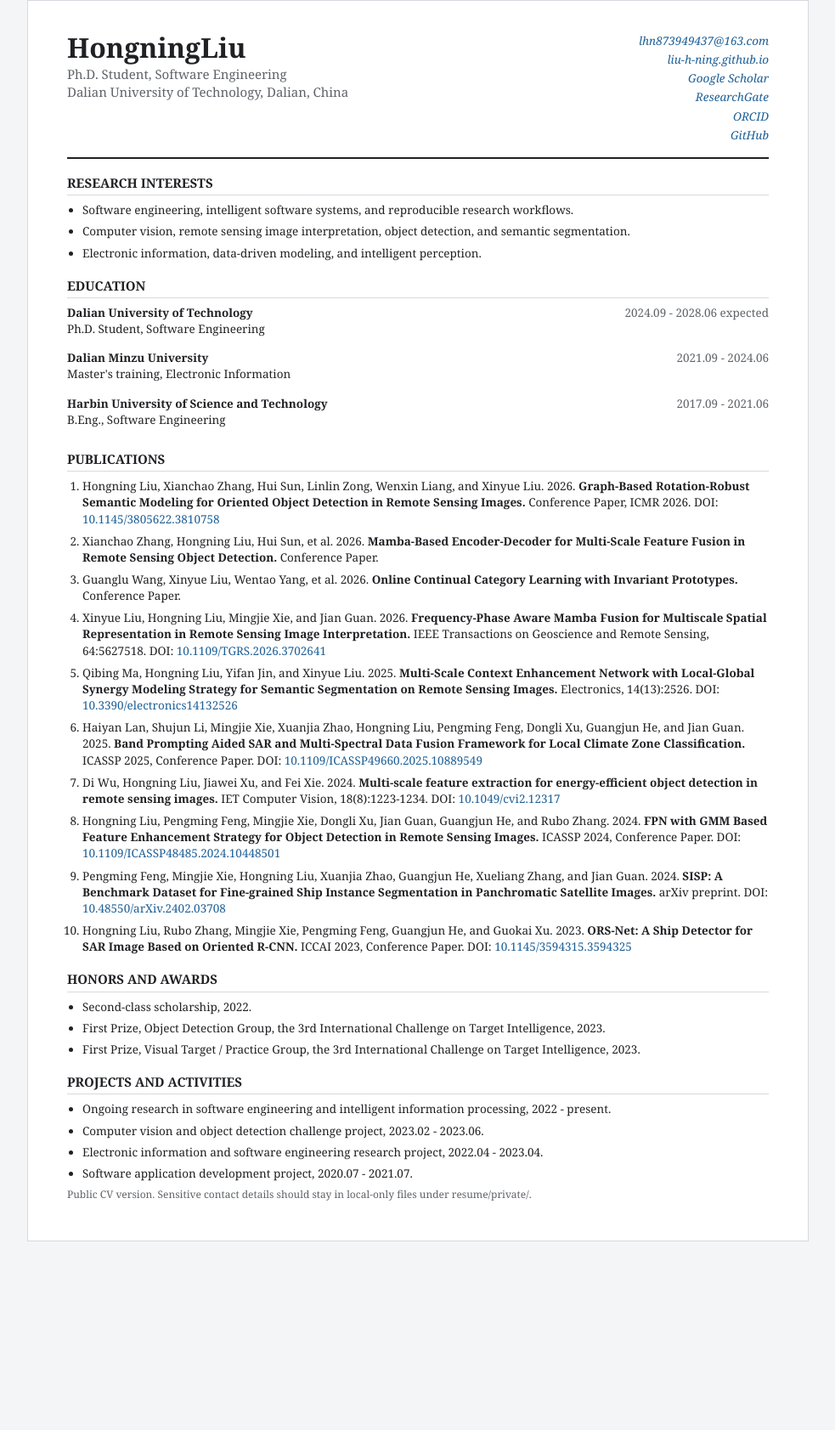
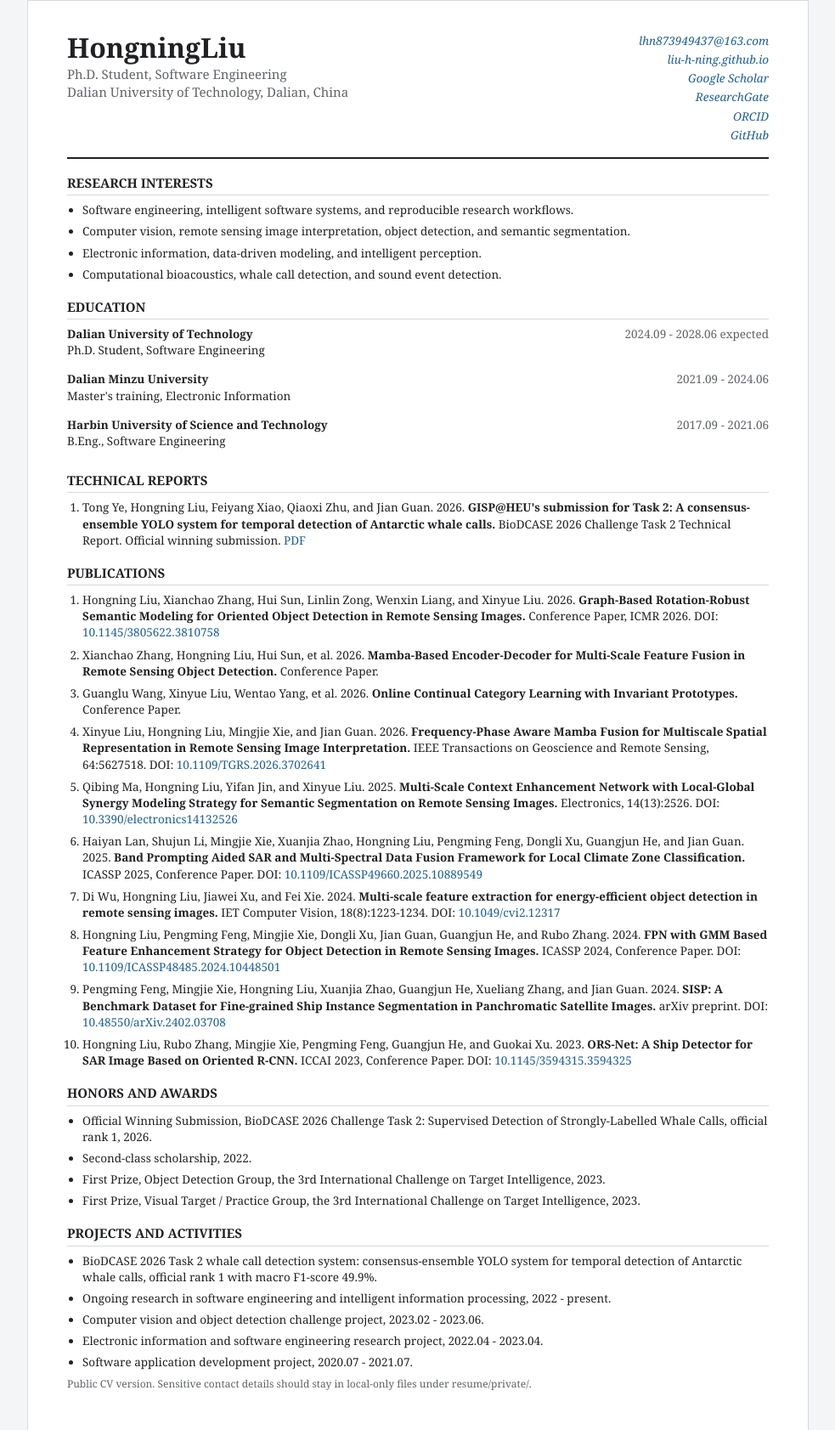
Before and after one commit to liu-h-ning/liu-h-ning.github.io, a plain HTML site: page resume/HongningLiu-CV.html in a window 1280 px wide. Shown: the part 28-1711 px from the top of the page at 85% size, without its empty margins (148-1131 px from the left). Before the commit the page ends 1517 px from the top, so only its background shows below. Drawn offline with Linux system fonts and the light colour scheme.

Commit message:
Add BioDCASE winning submission to CV

```diff
--- a/resume/HongningLiu-CV.html
+++ b/resume/HongningLiu-CV.html
@@ -1,5 +1,6 @@
 <!doctype html>
 <html lang="en">
+
 <head>
     <meta charset="utf-8">
     <meta name="viewport" content="width=device-width, initial-scale=1">
@@ -125,17 +126,14 @@
                 padding: 24px 20px;
                 border: 0;
             }
-
             header,
             .entry {
                 display: block;
             }
-
             .contact {
                 margin-top: 12px;
                 text-align: left;
             }
-
             .entry span {
                 white-space: normal;
             }
@@ -146,25 +144,23 @@
                 size: A4;
                 margin: 14mm;
             }
-
             body {
                 background: #ffffff;
                 font-size: 11px;
             }
-
             .page {
                 width: auto;
                 margin: 0;
                 padding: 0;
                 border: 0;
             }
-
             a {
                 color: var(--ink);
             }
         }
     </style>
 </head>
+
 <body>
     <main class="page">
         <header>
@@ -188,6 +184,7 @@
                 <li>Software engineering, intelligent software systems, and reproducible research workflows.</li>
                 <li>Computer vision, remote sensing image interpretation, object detection, and semantic segmentation.</li>
                 <li>Electronic information, data-driven modeling, and intelligent perception.</li>
+                <li>Computational bioacoustics, whale call detection, and sound event detection.</li>
             </ul>
         </section>
 
@@ -208,17 +205,29 @@
         </section>
 
         <section>
+            <h2>Technical Reports</h2>
+            <ol class="publications">
+                <li>Tong Ye, Hongning Liu, Feiyang Xiao, Qiaoxi Zhu, and Jian Guan. 2026. <strong>GISP@HEU's submission for Task 2: A consensus-ensemble YOLO system for temporal detection of Antarctic whale calls.</strong> BioDCASE 2026 Challenge Task 2 Technical Report. Official winning submission. <a href="https://biodcase.github.io/documents/challenge2026/technical_reports/Guan_GISP_task2.technical_report.pdf">PDF</a></li>
+            </ol>
+        </section>
+
+        <section>
             <h2>Publications</h2>
             <ol class="publications">
-          <li>Hongning Liu, Xianchao Zhang, Hui Sun, Linlin Zong, Wenxin Liang, and Xinyue Liu. 2026. <strong>Graph-Based Rotation-Robust Semantic Modeling for Oriented Object Detection in Remote Sensing Images.</strong> Conference Paper, ICMR 2026. DOI: <a href="https://doi.org/10.1145/3805622.3810758">10.1145/3805622.3810758</a></li>
+                <li>Hongning Liu, Xianchao Zhang, Hui Sun, Linlin Zong, Wenxin Liang, and Xinyue Liu. 2026. <strong>Graph-Based Rotation-Robust Semantic Modeling for Oriented Object Detection in Remote Sensing Images.</strong> Conference Paper, ICMR 2026.
+                    DOI: <a href="https://doi.org/10.1145/3805622.3810758">10.1145/3805622.3810758</a></li>
                 <li>Xianchao Zhang, Hongning Liu, Hui Sun, et al. 2026. <strong>Mamba-Based Encoder-Decoder for Multi-Scale Feature Fusion in Remote Sensing Object Detection.</strong> Conference Paper.</li>
                 <li>Guanglu Wang, Xinyue Liu, Wentao Yang, et al. 2026. <strong>Online Continual Category Learning with Invariant Prototypes.</strong> Conference Paper.</li>
-          <li>Xinyue Liu, Hongning Liu, Mingjie Xie, and Jian Guan. 2026. <strong>Frequency-Phase Aware Mamba Fusion for Multiscale Spatial Representation in Remote Sensing Image Interpretation.</strong> IEEE Transactions on Geoscience and Remote Sensing, 64:5627518. DOI: <a href="https://doi.org/10.1109/TGRS.2026.3702641">10.1109/TGRS.2026.3702641</a></li>
-          <li>Qibing Ma, Hongning Liu, Yifan Jin, and Xinyue Liu. 2025. <strong>Multi-Scale Context Enhancement Network with Local-Global Synergy Modeling Strategy for Semantic Segmentation on Remote Sensing Images.</strong> Electronics, 14(13):2526. DOI: <a href="https://doi.org/10.3390/electronics14132526">10.3390/electronics14132526</a></li>
-          <li>Haiyan Lan, Shujun Li, Mingjie Xie, Xuanjia Zhao, Hongning Liu, Pengming Feng, Dongli Xu, Guangjun He, and Jian Guan. 2025. <strong>Band Prompting Aided SAR and Multi-Spectral Data Fusion Framework for Local Climate Zone Classification.</strong> ICASSP 2025, Conference Paper. DOI: <a href="https://doi.org/10.1109/ICASSP49660.2025.10889549">10.1109/ICASSP49660.2025.10889549</a></li>
+                <li>Xinyue Liu, Hongning Liu, Mingjie Xie, and Jian Guan. 2026. <strong>Frequency-Phase Aware Mamba Fusion for Multiscale Spatial Representation in Remote Sensing Image Interpretation.</strong> IEEE Transactions on Geoscience and Remote Sensing,
+                    64:5627518. DOI: <a href="https://doi.org/10.1109/TGRS.2026.3702641">10.1109/TGRS.2026.3702641</a></li>
+                <li>Qibing Ma, Hongning Liu, Yifan Jin, and Xinyue Liu. 2025. <strong>Multi-Scale Context Enhancement Network with Local-Global Synergy Modeling Strategy for Semantic Segmentation on Remote Sensing Images.</strong> Electronics, 14(13):2526.
+                    DOI: <a href="https://doi.org/10.3390/electronics14132526">10.3390/electronics14132526</a></li>
+                <li>Haiyan Lan, Shujun Li, Mingjie Xie, Xuanjia Zhao, Hongning Liu, Pengming Feng, Dongli Xu, Guangjun He, and Jian Guan. 2025. <strong>Band Prompting Aided SAR and Multi-Spectral Data Fusion Framework for Local Climate Zone Classification.</strong>                    ICASSP 2025, Conference Paper. DOI: <a href="https://doi.org/10.1109/ICASSP49660.2025.10889549">10.1109/ICASSP49660.2025.10889549</a></li>
                 <li>Di Wu, Hongning Liu, Jiawei Xu, and Fei Xie. 2024. <strong>Multi-scale feature extraction for energy-efficient object detection in remote sensing images.</strong> IET Computer Vision, 18(8):1223-1234. DOI: <a href="https://doi.org/10.1049/cvi2.12317">10.1049/cvi2.12317</a></li>
-          <li>Hongning Liu, Pengming Feng, Mingjie Xie, Dongli Xu, Jian Guan, Guangjun He, and Rubo Zhang. 2024. <strong>FPN with GMM Based Feature Enhancement Strategy for Object Detection in Remote Sensing Images.</strong> ICASSP 2024, Conference Paper. DOI: <a href="https://doi.org/10.1109/ICASSP48485.2024.10448501">10.1109/ICASSP48485.2024.10448501</a></li>
-          <li>Pengming Feng, Mingjie Xie, Hongning Liu, Xuanjia Zhao, Guangjun He, Xueliang Zhang, and Jian Guan. 2024. <strong>SISP: A Benchmark Dataset for Fine-grained Ship Instance Segmentation in Panchromatic Satellite Images.</strong> arXiv preprint. DOI: <a href="https://doi.org/10.48550/arXiv.2402.03708">10.48550/arXiv.2402.03708</a></li>
+                <li>Hongning Liu, Pengming Feng, Mingjie Xie, Dongli Xu, Jian Guan, Guangjun He, and Rubo Zhang. 2024. <strong>FPN with GMM Based Feature Enhancement Strategy for Object Detection in Remote Sensing Images.</strong> ICASSP 2024, Conference
+                    Paper. DOI: <a href="https://doi.org/10.1109/ICASSP48485.2024.10448501">10.1109/ICASSP48485.2024.10448501</a></li>
+                <li>Pengming Feng, Mingjie Xie, Hongning Liu, Xuanjia Zhao, Guangjun He, Xueliang Zhang, and Jian Guan. 2024. <strong>SISP: A Benchmark Dataset for Fine-grained Ship Instance Segmentation in Panchromatic Satellite Images.</strong> arXiv preprint.
+                    DOI: <a href="https://doi.org/10.48550/arXiv.2402.03708">10.48550/arXiv.2402.03708</a></li>
                 <li>Hongning Liu, Rubo Zhang, Mingjie Xie, Pengming Feng, Guangjun He, and Guokai Xu. 2023. <strong>ORS-Net: A Ship Detector for SAR Image Based on Oriented R-CNN.</strong> ICCAI 2023, Conference Paper. DOI: <a href="https://doi.org/10.1145/3594315.3594325">10.1145/3594315.3594325</a></li>
             </ol>
         </section>
@@ -226,6 +235,7 @@
         <section>
             <h2>Honors and Awards</h2>
             <ul>
+                <li>Official Winning Submission, BioDCASE 2026 Challenge Task 2: Supervised Detection of Strongly-Labelled Whale Calls, official rank 1, 2026.</li>
                 <li>Second-class scholarship, 2022.</li>
                 <li>First Prize, Object Detection Group, the 3rd International Challenge on Target Intelligence, 2023.</li>
                 <li>First Prize, Visual Target / Practice Group, the 3rd International Challenge on Target Intelligence, 2023.</li>
@@ -235,6 +245,7 @@
         <section>
             <h2>Projects and Activities</h2>
             <ul>
+                <li>BioDCASE 2026 Task 2 whale call detection system: consensus-ensemble YOLO system for temporal detection of Antarctic whale calls, official rank 1 with macro F1-score 49.9%.</li>
                 <li>Ongoing research in software engineering and intelligent information processing, 2022 - present.</li>
                 <li>Computer vision and object detection challenge project, 2023.02 - 2023.06.</li>
                 <li>Electronic information and software engineering research project, 2022.04 - 2023.04.</li>
@@ -245,4 +256,5 @@
         <p class="note">Public CV version. Sensitive contact details should stay in local-only files under resume/private/.</p>
     </main>
 </body>
+
 </html>
```
Also changed, not shown: 1 other file. Lines whose indentation alone changed are shown as unchanged.
